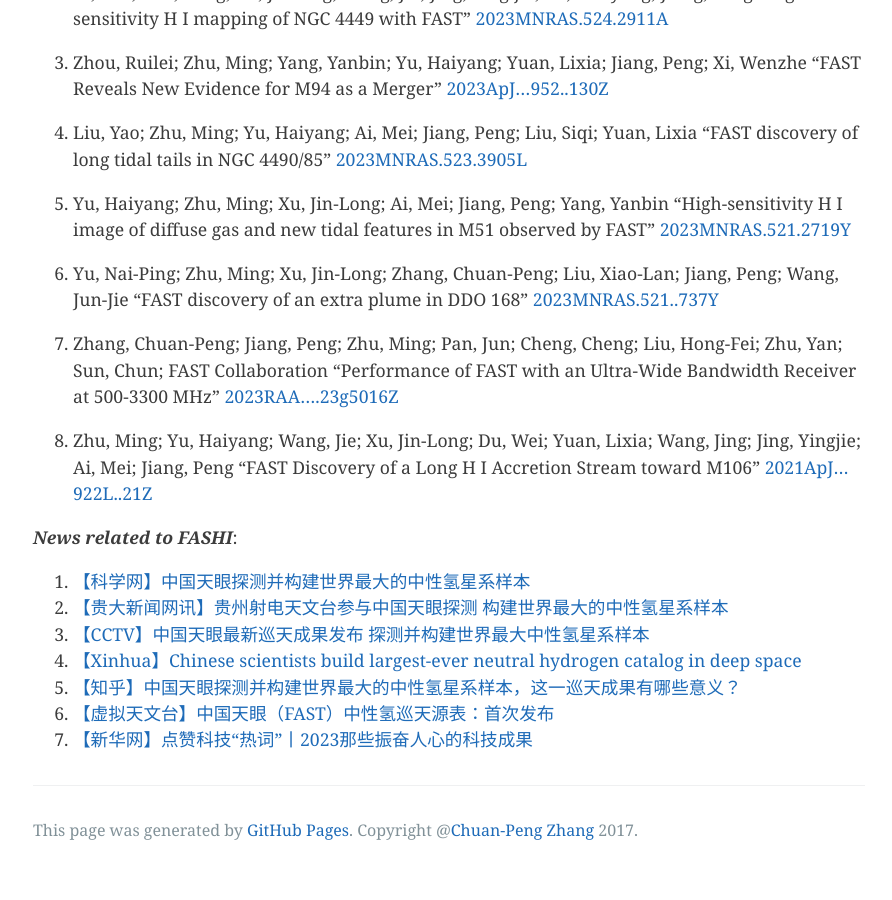
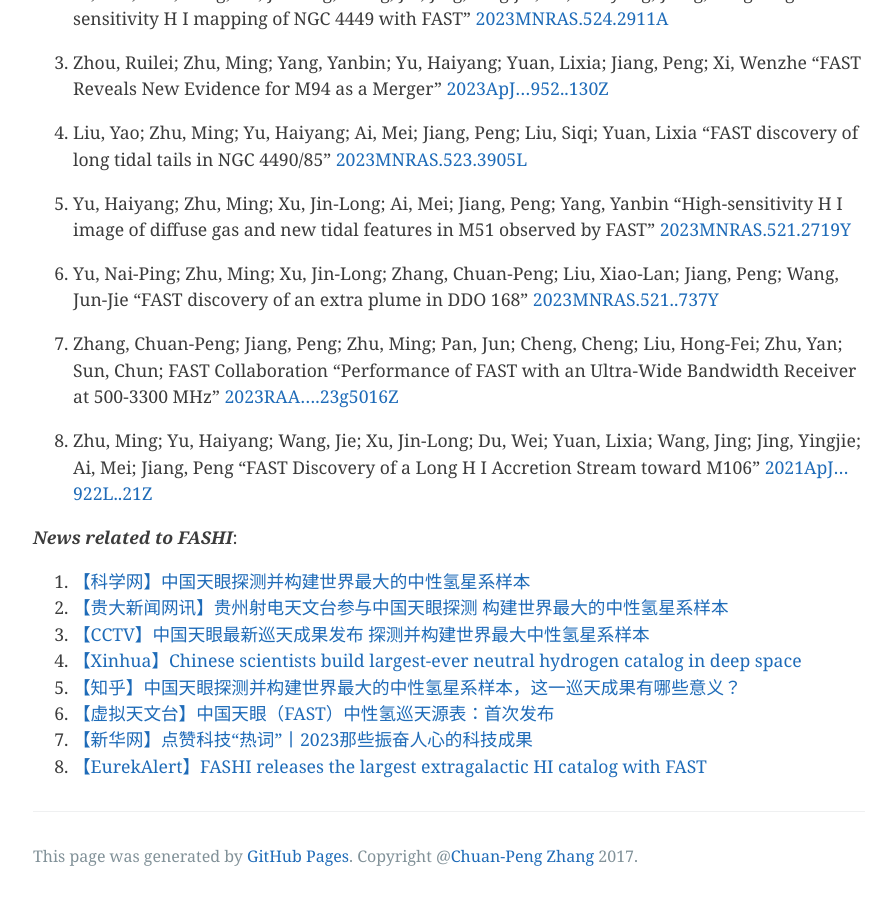
Before and after one commit to zcp521/zcp521.github.io, a Jekyll site: the page built from fashi.md, in a window 1280 px wide and 900 px high, scrolled down 3316 px. Shown: the whole window, without its empty margins (191-1083 px from the left). Built offline with Jekyll 4.4.1, drawn with Linux system fonts in a browser that asks for light colours; before the commit the page ends 4190 px from its top, so only the background shows below that.

Commit message:
Update fashi.md

```diff
--- a/fashi.md
+++ b/fashi.md
@@ -148,3 +148,4 @@
 5. [【知乎】中国天眼探测并构建世界最大的中性氢星系样本，这一巡天成果有哪些意义？](https://www.zhihu.com/question/634798604)
 6. [【虚拟天文台】中国天眼（FAST）中性氢巡天源表：首次发布](https://mp.weixin.qq.com/s/J7i9y-Bz1x353xkEI67zUw)
 7. [【新华网】点赞科技“热词”丨2023那些振奋人心的科技成果](http://news.china.com.cn/2023-12/26/content_116904209.shtml)
+8. [【EurekAlert】FASHI releases the largest extragalactic HI catalog with FAST](https://www.eurekalert.org/news-releases/1029943)
```
